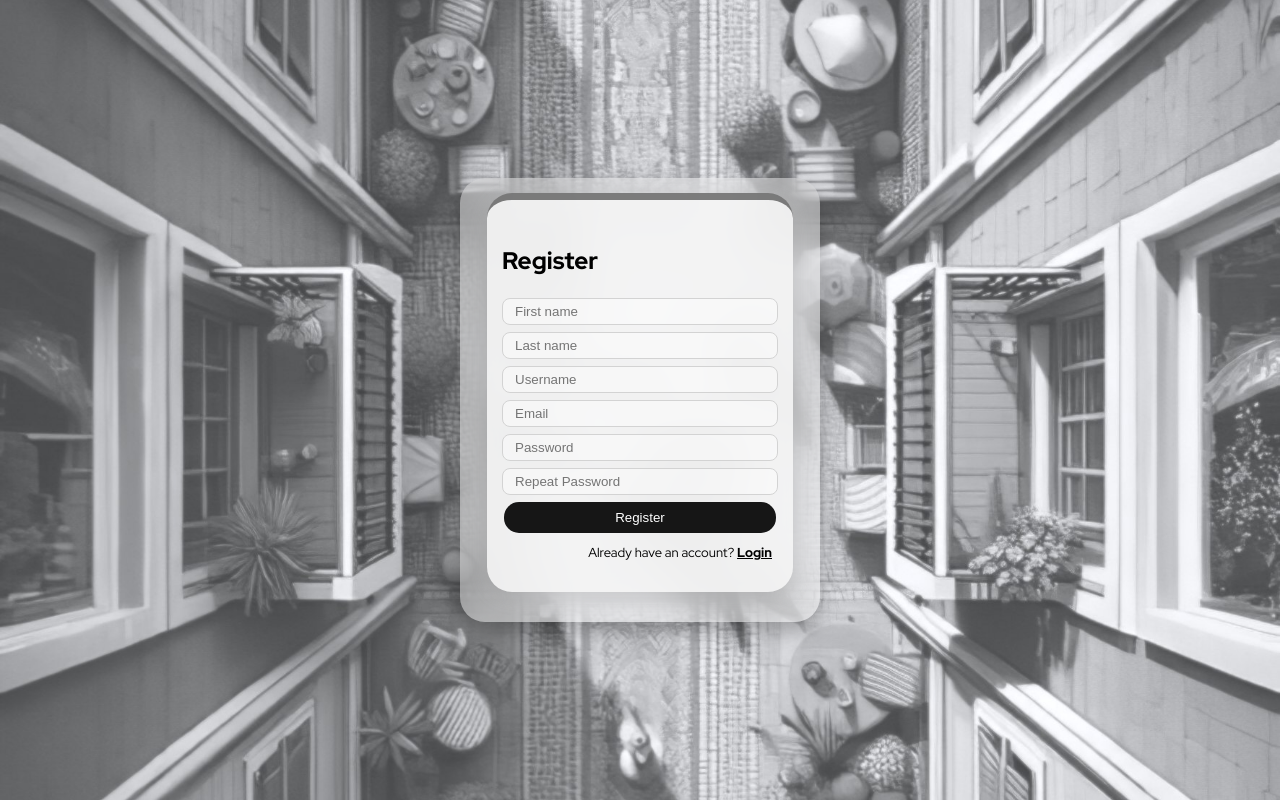
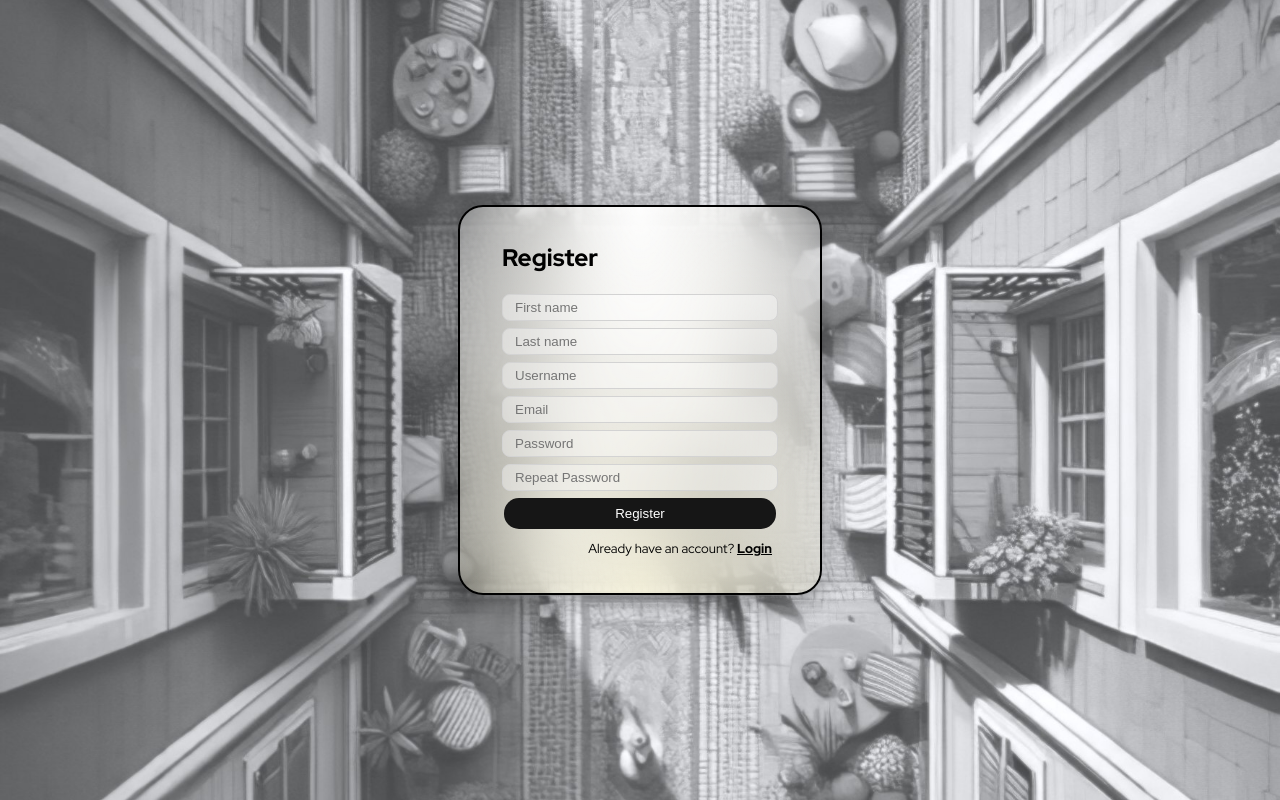
Before and after one commit to tonelloalan/patiopal-app, a Next.js app: page /register in a window 1280 px wide. Built offline with nearby package versions, Linux system fonts and the light colour scheme; no server answers.

Commit message:
further general styling

```diff
--- a/src/styles/globals.css
+++ b/src/styles/globals.css
@@ -29,14 +29,17 @@
 }
 
 body {
-  background-color: #ffffff65;
-  backdrop-filter: blur(20px);
+  /* background-color: #ffffff76; */
+  background: radial-gradient(ellipse at top, #fffffff7, transparent),
+    radial-gradient(ellipse at bottom, #fff7ccb5, transparent);
+  backdrop-filter: blur(30px);
   border-radius: 25px;
   box-shadow: 1px 11px 20px rgba(0, 0, 0, 0.25);
   max-width: 600px;
   min-width: 330px;
   margin: 15px;
   padding: 15px 15px 30px 15px;
+  border: solid black 2px;
 }
 
 input {
@@ -96,7 +99,6 @@ button {
   font-size: x-large;
   transform: rotate(-3deg);
   font-family: Elronet;
-  border-radius: 10px;
 }
 
 .home-container {
@@ -117,15 +119,6 @@ button {
 .formContainer {
   display: grid;
   place-items: center;
-}
-
-.loginForm {
-  background-color: rgba(245, 245, 245, 0.902);
-  backdrop-filter: blur(5);
-  padding: 25px 15px;
-  border-top: solid 7px rgba(0, 0, 0, 0.489);
-  border-radius: 25px;
-  box-shadow: 0px 5px 19px hsla(0, 0%, 53%, 0.2);
 }
 
 .registerLinkPhrase {
```
